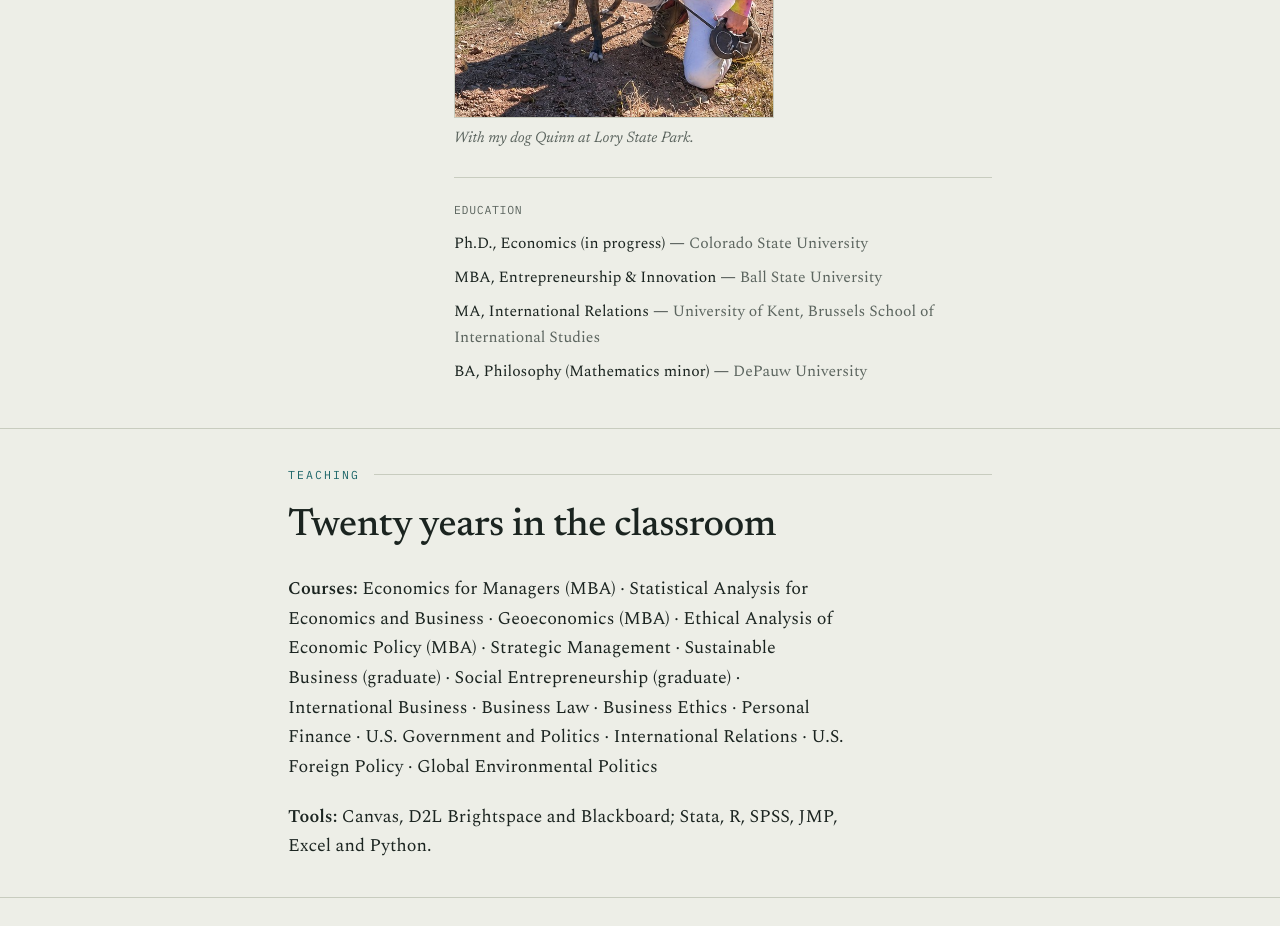
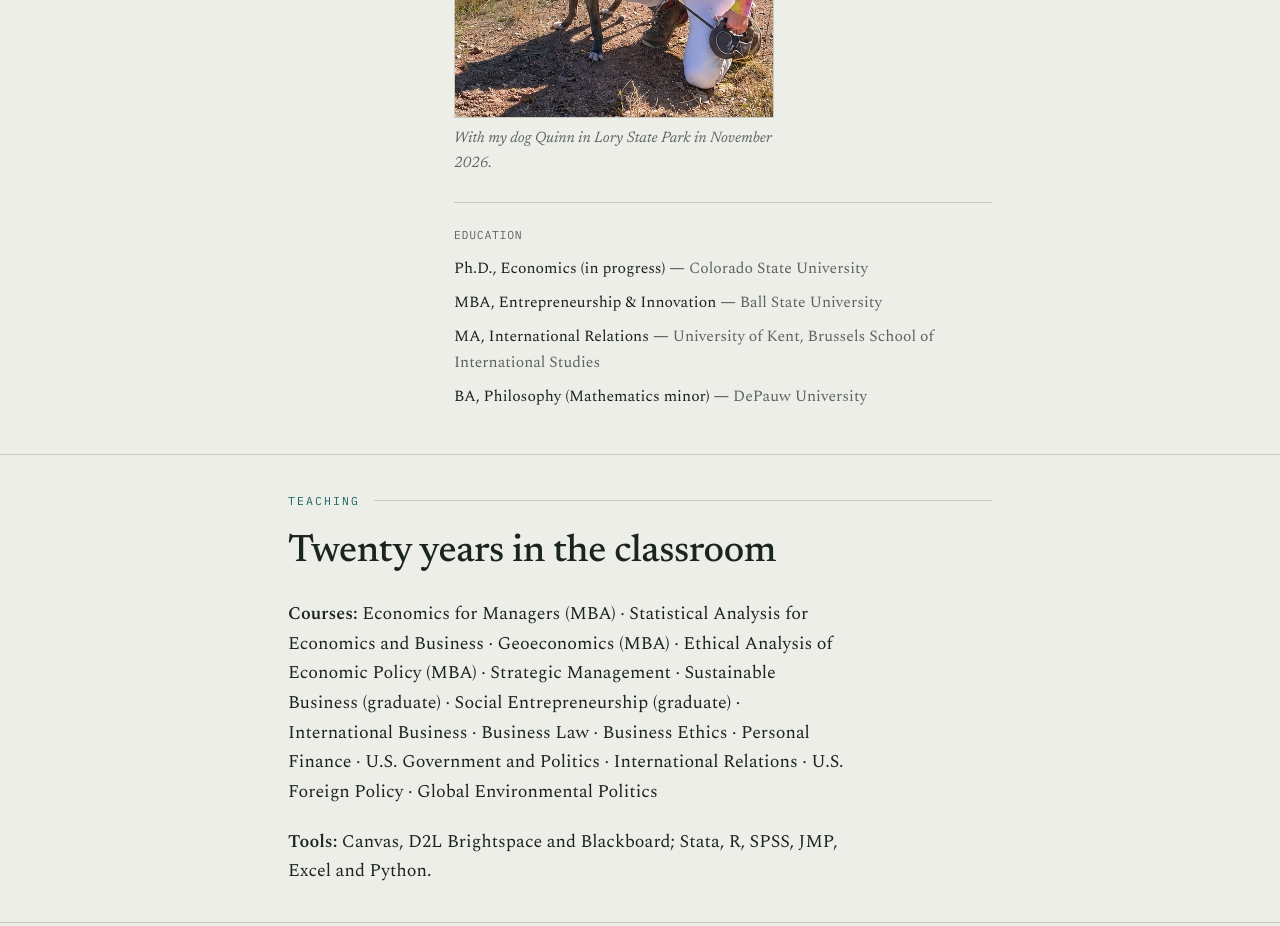
Before and after one commit to nejlaroutsong/nejlaroutsong, a plain HTML site: page index.html in a window 1280 px wide. Shown: the part 1280-2206 px from the top of the page. Drawn offline with nearby package versions, Linux system fonts and the light colour scheme.

Commit message:
Update photo caption
Co-Authored-By: Claude Opus 5.5 <noreply@anthropic.com>
Claude-Session: https://claude.ai/code/session_01X1fkNXvNjJMhzjNxzZXK5E

```diff
--- a/index.html
+++ b/index.html
@@ -71,7 +71,7 @@
             <p style="margin:0;">When I'm not working, I enjoy gardening, cooking, hiking and spending time with my dog, Quinn.</p>
             <figure style="margin:22px 0 0; max-width:320px;">
               <img src="quinn-lory.jpg" alt="Nejla Routsong kneeling with her dog, Quinn, on a trail in Lory State Park" width="320" height="400" loading="lazy" style="width:100%; height:auto; display:block; border:1px solid #c8ccbf;">
-              <figcaption style="font-family:'Newsreader',Georgia,serif; font-style:italic; font-size:0.95rem; color:#5c655f; margin-top:8px;">With my dog Quinn at Lory State Park.</figcaption>
+              <figcaption style="font-family:'Newsreader',Georgia,serif; font-style:italic; font-size:0.95rem; color:#5c655f; margin-top:8px;">With my dog Quinn in Lory State Park in November 2026.</figcaption>
             </figure>
 
             <div style="margin-top:26px; padding-top:22px; border-top:1px solid #c8ccbf;">
```
